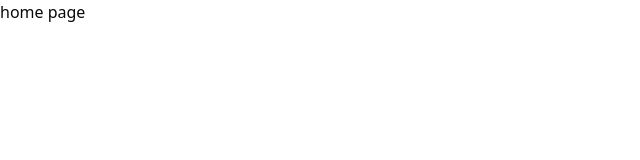
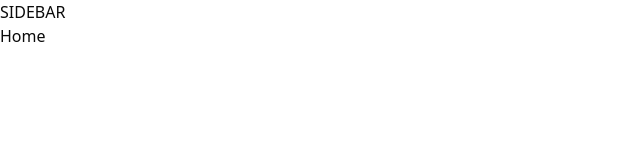
Before and after one commit to rabby-shek/bankify, a Next.js app: page / in a window 1280 px wide. Shown: the top 160 px of the page, without its empty margins (0-640 px from the left). Built offline with nearby package versions, Linux system fonts and the light colour scheme.

Commit message:
implemented initial file and folder structure

```diff
--- /dev/null
+++ b/src/app/(auth)/layout.tsx
@@ -0,0 +1,5 @@
+const AuthLayout = ({children} : {children : React.ReactNode}) => {
+    return <main>{children}</main>
+}
+
+export default AuthLayout;
--- /dev/null
+++ b/src/app/(auth)/sign-in/page.tsx
@@ -0,0 +1,5 @@
+const SignIn = () =>{
+    return <div>Sign in page</div>
+}
+
+export default SignIn;
--- /dev/null
+++ b/src/app/(auth)/sign-up/page.tsx
@@ -0,0 +1,5 @@
+const SignUp = () => {
+  return <div>sign up page</div>;
+};
+
+export default SignUp;
--- /dev/null
+++ b/src/app/(root)/layout.tsx
@@ -0,0 +1,5 @@
+const AppLayout = ({children} : {children : React.ReactNode}) => {
+    return <main>SIDEBAR{children}</main>
+}
+
+export default AppLayout;
--- /dev/null
+++ b/src/app/(root)/page.tsx
@@ -0,0 +1,5 @@
+const Home = () => {
+    return <div>Home</div>
+};
+
+export default Home;
--- a/src/app/layout.tsx
+++ b/src/app/layout.tsx
@@ -15,6 +15,9 @@ const geistMono = Geist_Mono({
 export const metadata: Metadata = {
   title: "Bankify",
   description: "Your trusted banking system.",
+  icons: {
+    icon : '/icons/logo.svg'
+  }
 };
 
 export default function RootLayout({
--- a/src/app/page.tsx
+++ /dev/null
@@ -1,9 +0,0 @@
-
-
-export default function Home() {
-  return (
-    <div className="bg-background">
-     home page
-    </div>
-  );
-}
```
